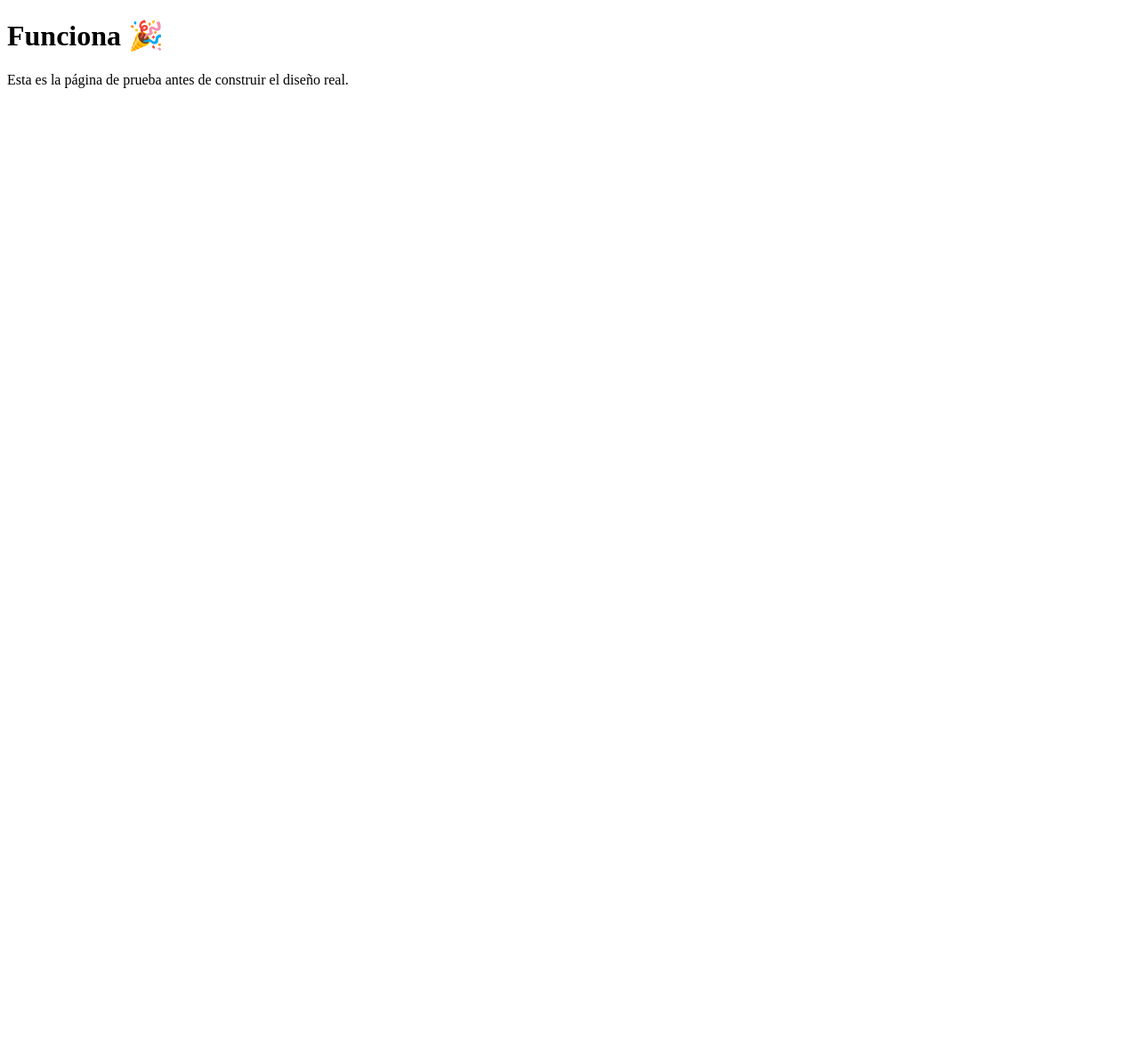
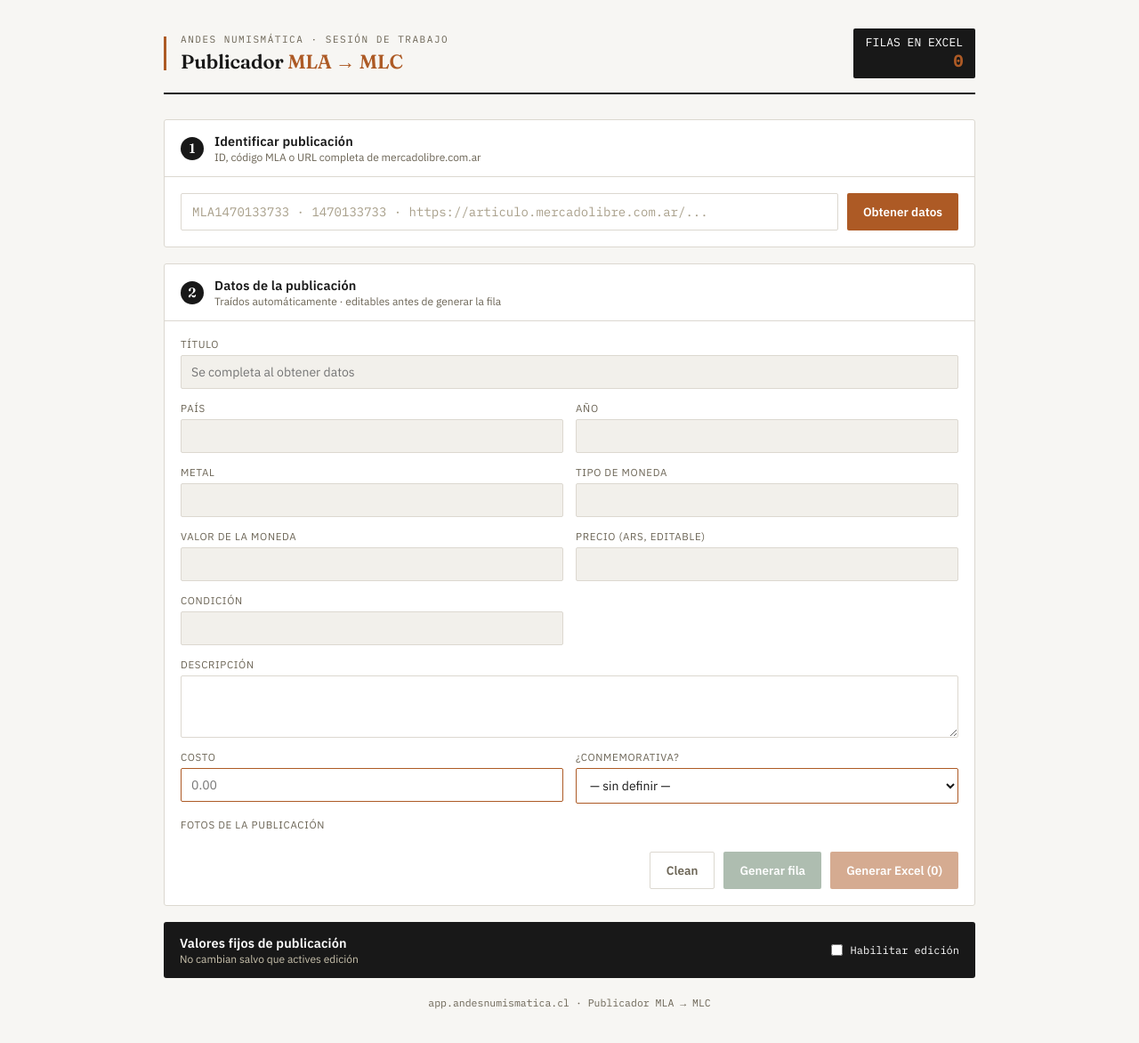
Before and after one commit to numismaticarosario/app, a website: page public/index.html in a window 1280 px wide. Shown: the whole page at 89% size. Before the commit the page ends 800 px from the top, so only its background shows below. Drawn offline with Linux system fonts and the light colour scheme.

Commit message:
Update index.html

```diff
--- a/public/index.html
+++ b/public/index.html
@@ -2,10 +2,106 @@
 <html lang="es">
 <head>
 <meta charset="UTF-8">
+<meta name="viewport" content="width=device-width, initial-scale=1.0">
 <title>Andes Numismática · Publicador MLC</title>
+<link rel="preconnect" href="https://fonts.googleapis.com">
+<link href="https://fonts.googleapis.com/css2?family=Fraunces:opsz,wght@9..144,400;9..144,500;9..144,600&family=IBM+Plex+Sans:wght@400;500;600&family=IBM+Plex+Mono:wght@400;500&display=swap" rel="stylesheet">
+<link rel="stylesheet" href="styles.css">
 </head>
 <body>
-  <h1>Funciona 🎉</h1>
-  <p>Esta es la página de prueba antes de construir el diseño real.</p>
+<div class="shell">
+
+  <header>
+    <div class="brand-block">
+      <div class="brand-divider" style="width:3px;height:38px;background:var(--copper);"></div>
+      <div>
+        <div class="brand-eyebrow">Andes Numismática · Sesión de trabajo</div>
+        <h1>Publicador <span>MLA → MLC</span></h1>
+      </div>
+    </div>
+    <div class="counter-chip">
+      FILAS EN EXCEL
+      <b id="counterVal">0</b>
+    </div>
+  </header>
+
+  <!-- STEP 1: identificar publicación -->
+  <div class="step">
+    <div class="step-head">
+      <div class="step-num">1</div>
+      <div>
+        <div class="step-title">Identificar publicación</div>
+        <div class="step-sub">ID, código MLA o URL completa de mercadolibre.com.ar</div>
+      </div>
+    </div>
+    <div class="step-body">
+      <div class="lookup-row">
+        <input type="text" id="lookupInput" placeholder="MLA1470133733 · 1470133733 · https://articulo.mercadolibre.com.ar/...">
+        <button class="btn btn-copper" id="btnFetch">Obtener datos</button>
+      </div>
+    </div>
+    <div id="statusMsg"></div>
+  </div>
+
+  <!-- STEP 2: datos de la publicación -->
+  <div class="step">
+    <div class="step-head">
+      <div class="step-num">2</div>
+      <div>
+        <div class="step-title">Datos de la publicación</div>
+        <div class="step-sub">Traídos automáticamente · editables antes de generar la fila</div>
+      </div>
+    </div>
+    <div class="step-body">
+      <div class="field-grid">
+        <div class="field span-2">
+          <label>Título</label>
+          <input id="f-titulo" disabled placeholder="Se completa al obtener datos">
+        </div>
+        <div class="field"><label>País</label><input id="f-pais" disabled></div>
+        <div class="field"><label>Año</label><input id="f-anio" disabled></div>
+        <div class="field"><label>Metal</label><input id="f-metal" disabled></div>
+        <div class="field"><label>Tipo de moneda</label><input id="f-tipo" disabled></div>
+        <div class="field"><label>Valor de la moneda</label><input id="f-valor" disabled></div>
+        <div class="field"><label>Precio (ARS, editable)</label><input id="f-precio" disabled></div>
+        <div class="field"><label>Condición</label><input id="f-cond" disabled></div>
+        <div class="field span-2"><label>Descripción</label><textarea id="f-desc" disabled></textarea></div>
+
+        <div class="field manual"><label>Costo</label><input id="f-costo" placeholder="0.00"></div>
+        <div class="field manual"><label>¿Conmemorativa?</label>
+          <select id="f-conm"><option value="">— sin definir —</option><option>Sí</option><option>No</option></select>
+        </div>
+      </div>
+
+      <div class="field" style="margin-top:16px;">
+        <label>Fotos de la publicación</label>
+        <div class="photo-row" id="photoRow"></div>
+      </div>
+    </div>
+    <div class="actions">
+      <button class="btn btn-ghost" id="btnClean">Clean</button>
+      <button class="btn btn-patina" id="btnAddRow" disabled>Generar fila</button>
+      <button class="btn btn-copper" id="btnExcel" disabled>Generar Excel (<span id="excelCount">0</span>)</button>
+    </div>
+  </div>
+
+  <!-- BLOQUE DE VALORES FIJOS -->
+  <div class="fixed-block">
+    <div class="fixed-head">
+      <div>
+        <div class="step-title" style="color:var(--white);">Valores fijos de publicación</div>
+        <div class="step-sub" style="color:#c9c2ad;">No cambian salvo que actives edición</div>
+      </div>
+      <label class="unlock">
+        <input type="checkbox" id="unlockFixed"> Habilitar edición
+      </label>
+    </div>
+    <div class="fixed-grid" id="fixedGrid"></div>
+  </div>
+
+  <footer>app.andesnumismatica.cl · Publicador MLA → MLC</footer>
+</div>
+
+<script src="app.js"></script>
 </body>
 </html>
```
